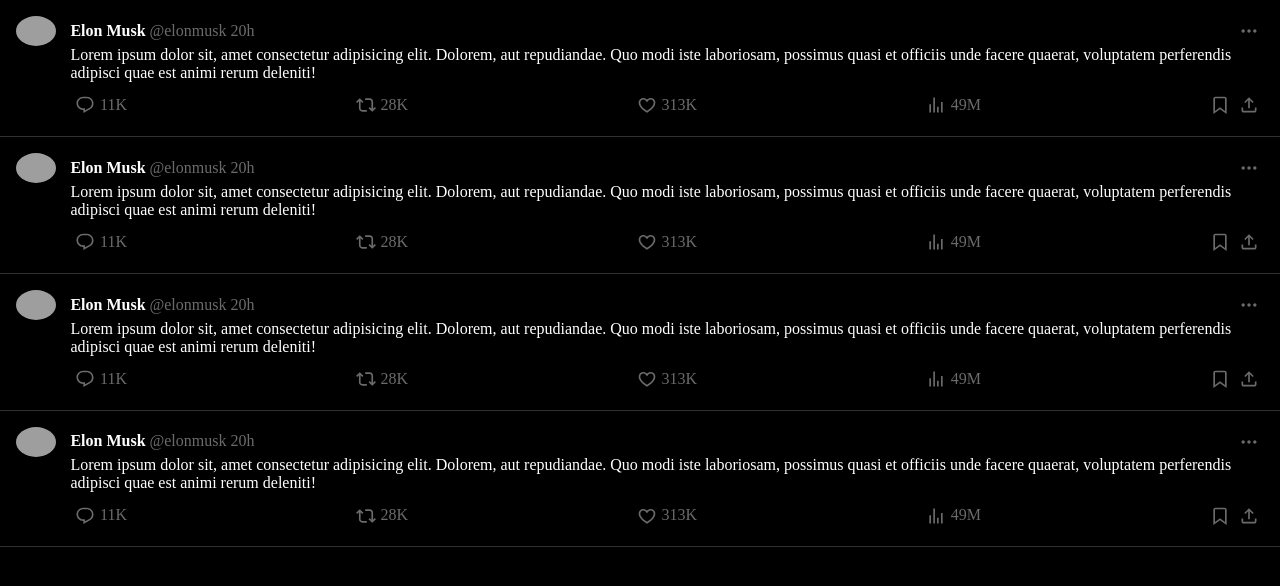
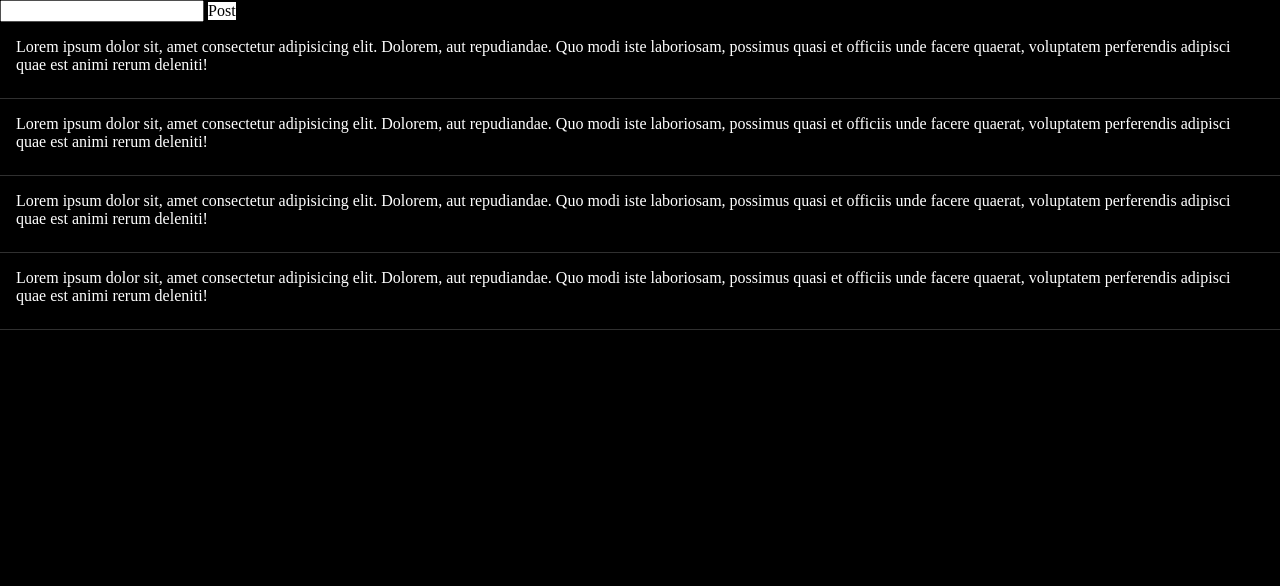
Before and after one commit to acastillo9/html-x, a plain HTML site: page index.html in a window 1280 px wide. Drawn offline with Linux system fonts and the light colour scheme; grey boxes are pictures that could not be loaded.

Commit message:
Add javascript interactions

```diff
--- a/index.html
+++ b/index.html
@@ -11,8 +11,12 @@
 </head>
 
 <body>
-    <section class="timeline">
-        <article class="tweet">
+    <div>
+        <input type="text" name="tweetText" id="tweetText">
+        <button id="tweetSave" style="background-color: white;">Post</button>
+    </div>
+    <section id="timeline" class="timeline">
+        <!-- <article class="tweet">
             <div>
                 <img class="profile-image"
                     src="https://pbs.twimg.com/profile_images/1780044485541699584/p78MCn3B_400x400.jpg"
@@ -357,7 +361,7 @@
             </div>
         </article>
 
-        <article class="tweet">
+        <article class="tweet" onclick="tweetClick()">
             <div>
                 <img class="profile-image"
                     src="https://pbs.twimg.com/profile_images/1780044485541699584/p78MCn3B_400x400.jpg"
@@ -470,8 +474,10 @@
                     </div>
                 </div>
             </div>
-        </article>
+        </article> -->
     </section>
+
+    <script src="main.js"></script>
 </body>
 
 </html>
--- /dev/null
+++ b/main.js
@@ -0,0 +1,119 @@
+// document.addEventListener('click', (e) => {
+//     console.log('click', e)
+// })
+
+const saveTweetButton = document.getElementById('tweetSave')
+console.log(saveTweetButton)
+saveTweetButton.addEventListener('click', () => {
+    console.log('Button clicked')
+    const tweetTextInput = document.getElementById('tweetText')
+    console.log(tweetTextInput)
+    console.log(tweetTextInput.value)
+
+    // const html = `<article class="tweet" onclick="tweetClick()">
+    // <div>
+    //     <div class="tweet-content">
+    //         <p>${tweetTextInput.value}</p>
+    //     </div>
+    // </div>
+    // </article>`
+
+    // const timeline = document.getElementById('timeline')
+    // timeline.innerHTML += html
+
+    const tweetElement = createTweet({
+        textContent: tweetTextInput.value
+    })
+
+    const timeline = document.getElementById('timeline')
+    timeline.appendChild(tweetElement)
+})
+
+function tweetClick() {
+    console.log('tweet clicked')
+}
+
+function createTweet(tweetData) {
+    const article = document.createElement('article')
+    article.classList.add('tweet')
+    article.addEventListener('click', tweetClick)
+    const div = document.createElement('div')
+    article.appendChild(div)
+    const tweetContent = document.createElement('div')
+    tweetContent.classList.add('tweet-content')
+    div.append(tweetContent)
+    const tweetText = document.createElement('p')
+    tweetText.textContent = tweetData.textContent
+    tweetContent.appendChild(tweetText)
+    return article
+}
+
+const tweets = [
+    {
+        id: '1',
+        user: {
+            profileImage: 'https://pbs.twimg.com/profile_images/1780044485541699584/p78MCn3B_400x400.jpg',
+            name: 'Elon Musk',
+            username: '@elonmusk',
+            date: '20h'
+        },
+        textContent: 'Lorem ipsum dolor sit, amet consectetur adipisicing elit. Dolorem, aut repudiandae. Quo modi iste laboriosam, possimus quasi et officiis unde facere quaerat, voluptatem perferendis adipisci quae est animi rerum deleniti!',
+        commentCount: 11,
+        retweetCount: 28,
+        likesCount: 313,
+        viewsCount: 49
+    },
+    {
+        id: '2',
+        user: {
+            profileImage: 'https://pbs.twimg.com/profile_images/1780044485541699584/p78MCn3B_400x400.jpg',
+            name: 'Elon Musk',
+            username: '@elonmusk',
+            date: '20h'
+        },
+        textContent: 'Lorem ipsum dolor sit, amet consectetur adipisicing elit. Dolorem, aut repudiandae. Quo modi iste laboriosam, possimus quasi et officiis unde facere quaerat, voluptatem perferendis adipisci quae est animi rerum deleniti!',
+        commentCount: 11,
+        retweetCount: 28,
+        likesCount: 313,
+        viewsCount: 49
+    },
+    {
+        id: '3',
+        user: {
+            profileImage: 'https://pbs.twimg.com/profile_images/1780044485541699584/p78MCn3B_400x400.jpg',
+            name: 'Elon Musk',
+            username: '@elonmusk',
+            date: '20h'
+        },
+        textContent: 'Lorem ipsum dolor sit, amet consectetur adipisicing elit. Dolorem, aut repudiandae. Quo modi iste laboriosam, possimus quasi et officiis unde facere quaerat, voluptatem perferendis adipisci quae est animi rerum deleniti!',
+        commentCount: 11,
+        retweetCount: 28,
+        likesCount: 313,
+        viewsCount: 49
+    },
+    {
+        id: '4',
+        user: {
+            profileImage: 'https://pbs.twimg.com/profile_images/1780044485541699584/p78MCn3B_400x400.jpg',
+            name: 'Elon Musk',
+            username: '@elonmusk',
+            date: '20h'
+        },
+        textContent: 'Lorem ipsum dolor sit, amet consectetur adipisicing elit. Dolorem, aut repudiandae. Quo modi iste laboriosam, possimus quasi et officiis unde facere quaerat, voluptatem perferendis adipisci quae est animi rerum deleniti!',
+        commentCount: 11,
+        retweetCount: 28,
+        likesCount: 313,
+        viewsCount: 49
+    }
+]
+
+const timeline = document.getElementById('timeline')
+tweets.forEach((tweet) => {
+    const tweetElement = createTweet(tweet)
+    timeline.appendChild(tweetElement)
+})
+
+// let count = 0
+// setInterval(() => {
+//     console.log('Hello', ++count)
+// }, 1000)
```
